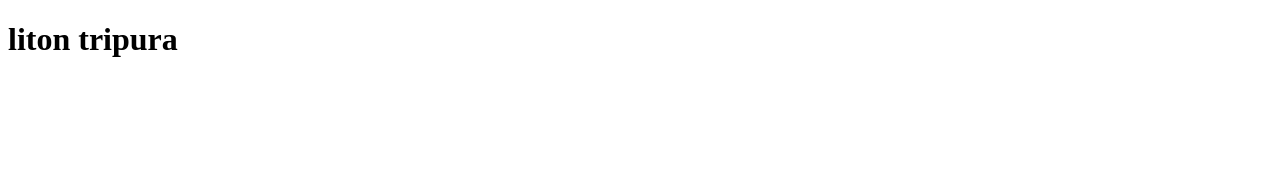
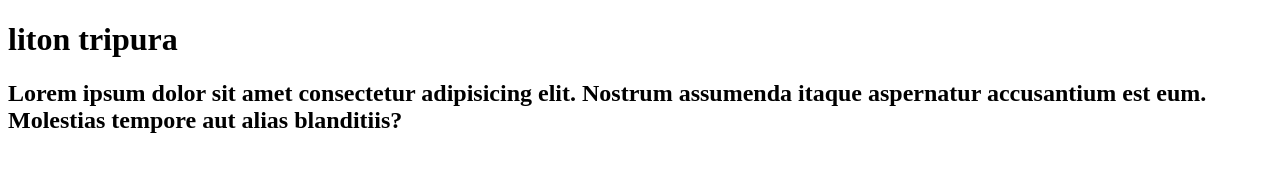
Before and after one commit to Litontripura/git-branch, a plain HTML site: page index.html in a window 1280 px wide. Drawn offline with Linux system fonts and the light colour scheme.

Commit message:
thi isjfl

```diff
--- a/index.html
+++ b/index.html
@@ -8,5 +8,7 @@
 </head>
 <body>
     <h1>liton tripura</h1>
+    <h2>Lorem ipsum dolor sit amet consectetur adipisicing elit. Nostrum assumenda itaque aspernatur accusantium est eum. Molestias tempore aut alias blanditiis?
+    </h2>
 </body>
 </html>
```
